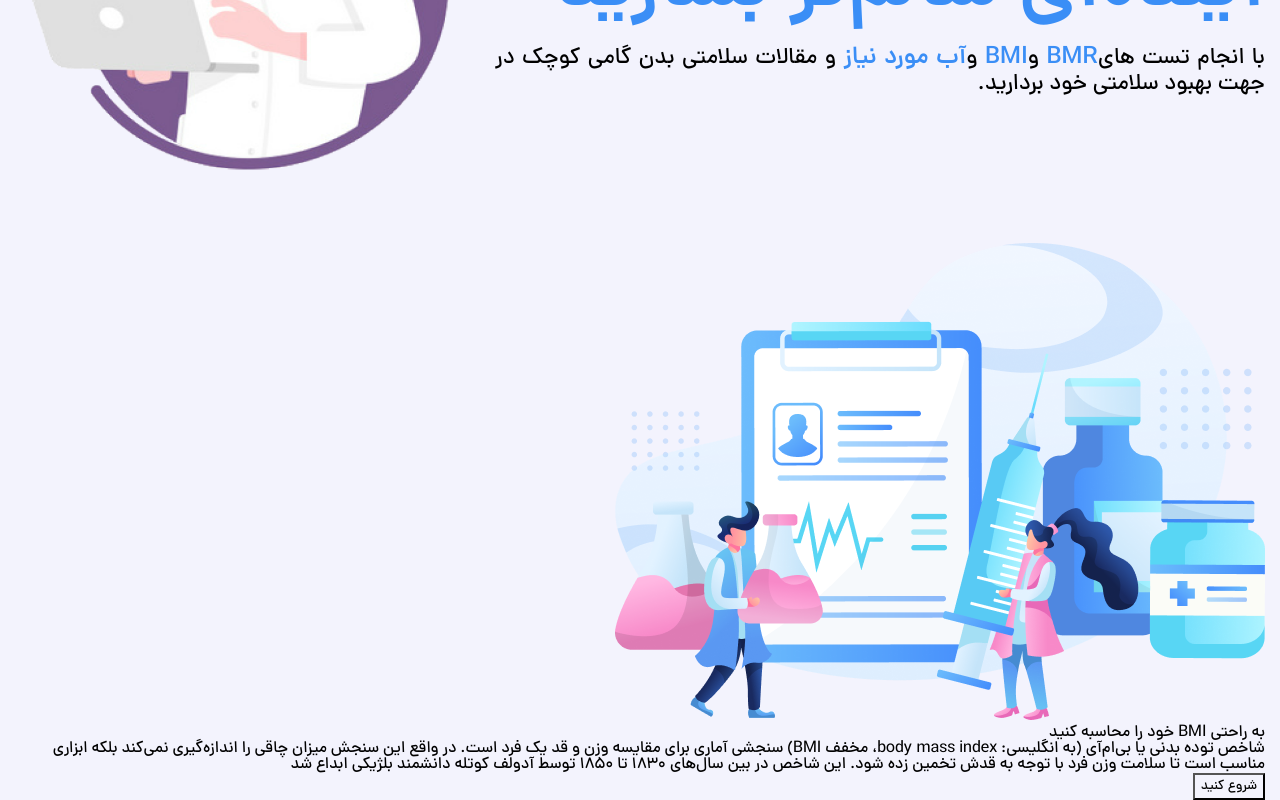
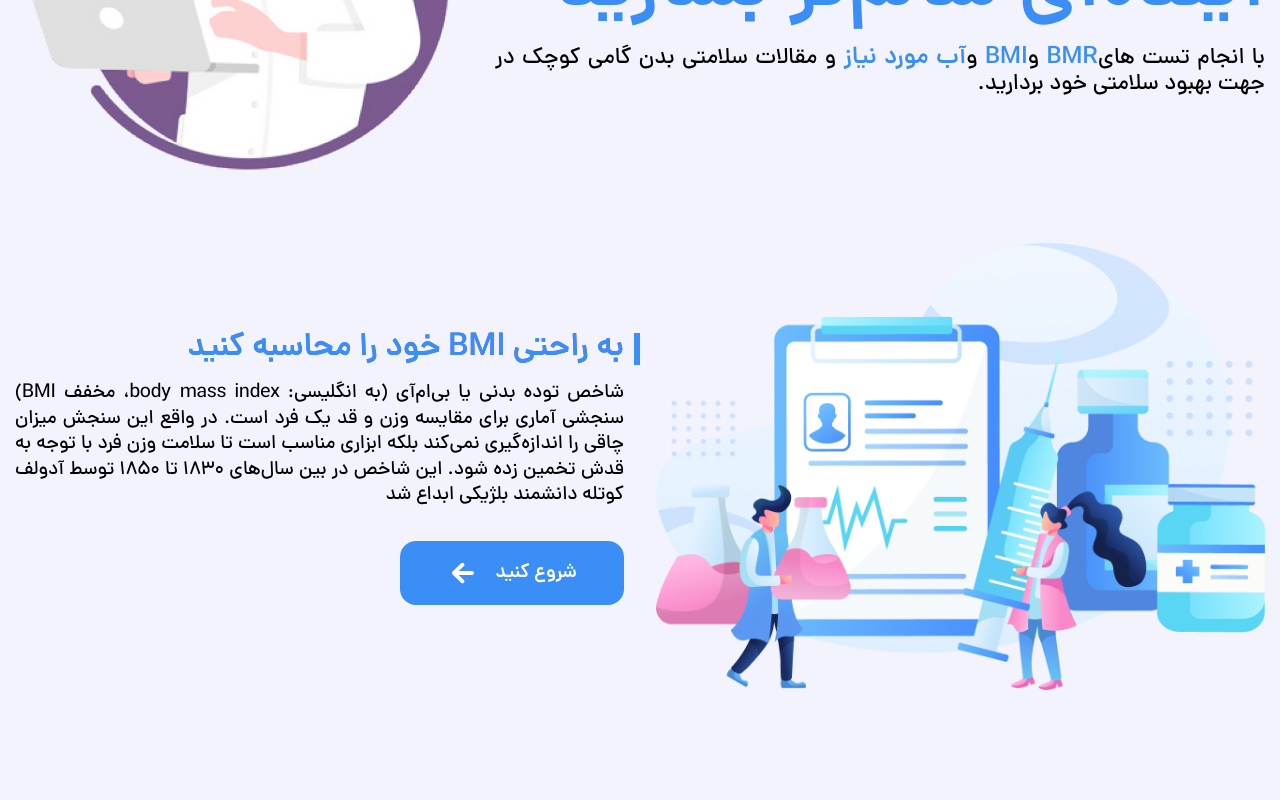
Before and after one commit to mojtaba-jsx/HealthMe-Website, a React (Vite) app: page / in a window 1280 px wide. Shown: the part 466-1266 px from the top of the page. After the commit the page ends 1193 px from the top, so only its background shows below. Built offline with nearby package versions, Linux system fonts and the light colour scheme.

Commit message:
[BMIFeature]- Add CSS Styles

```diff
--- a/src/components/BMIFeature/BMIFeature.css
+++ b/src/components/BMIFeature/BMIFeature.css
@@ -0,0 +1,81 @@
+
+.bmi-feature{
+    display: flex;
+    align-items: center;
+    gap: 2rem;
+    margin-top: 2rem;
+    margin-bottom: 2rem;
+}
+
+
+.bmi-feature__right{
+    width: 50%;
+}
+
+
+.bmi-feature__right-image{
+    width: 100%;
+
+}
+
+
+.bmi-feature__left{
+    width: 50%;
+
+}
+
+
+.bmi-feature__left-title{
+    position: relative;
+    font-size: 2rem;
+    font-family: 'dana-bold', Courier, monospace;
+}
+
+.bmi-feature__left-title::before{
+    position: absolute;
+    content: '';
+    width: 0.4rem;
+    height: 2rem;
+    background-color: var(--primaryColor);
+    right: -1rem;
+}
+
+
+.bmi-feature__left-text{
+    font-size: 1.2rem;
+    margin-top: 1rem;
+    line-height: 1.6rem;
+    text-align: justify;
+}
+
+
+.bmi-feature__left-btn{
+    padding: 1rem;
+    width: 14rem;
+    margin-top: 2rem;
+    border: none;
+    outline: none;
+    border-radius: 1rem;
+    background-color: var(--primaryColor);
+    color: var(--whiteColor);
+    font-family: 'dana-bold', Courier, monospace;
+    font-size: 1.2rem;
+    display: flex;
+    align-items: center;
+    justify-content: center;
+    gap: 1rem;
+    cursor: pointer;
+    transition: all 120ms ease-in;
+}
+
+.bmi-feature__left-btn:hover{
+    box-shadow: rgba(0, 0, 0, 0.4) 0px 2px 4px, rgba(0, 0, 0, 0.3) 0px 7px 13px -3px, rgba(0, 0, 0, 0.2) 0px -3px 0px inset;
+    transform: scale(1.02);
+}
+
+.bmi-feature__left-btn-icon{
+    color: var(--whiteColor);
+    width: 2rem;
+    height: 2rem;
+    background: none;
+}
--- a/src/components/BMIFeature/BMIFeature.jsx
+++ b/src/components/BMIFeature/BMIFeature.jsx
@@ -1,5 +1,6 @@
 import React from "react";
 import "./BMIFeature.css";
+import { IoMdArrowRoundBack } from "react-icons/io";
 function BMIFeature() {
   return (
     <>
@@ -13,7 +14,10 @@ function BMIFeature() {
         </div>
 
         <div className="bmi-feature__left">
-          <h1 className="bmi-feature__left-title"> به راحتی BMI خود را محاسبه کنید</h1>
+          <h1 className="bmi-feature__left-title gradien-2">
+            {" "}
+            به راحتی BMI خود را محاسبه کنید
+          </h1>
           <p className="bmi-feature__left-text">
             شاخص توده بدنی یا بی‌ام‌آی (به انگلیسی: body mass index، مخفف BMI)
             سنجشی آماری برای مقایسه وزن و قد یک فرد است. در واقع این سنجش میزان
@@ -23,6 +27,7 @@ function BMIFeature() {
           </p>
           <button className="bmi-feature__left-btn">
             شروع کنید
+            <IoMdArrowRoundBack className="bmi-feature__left-btn-icon" />
           </button>
         </div>
       </div>
```
